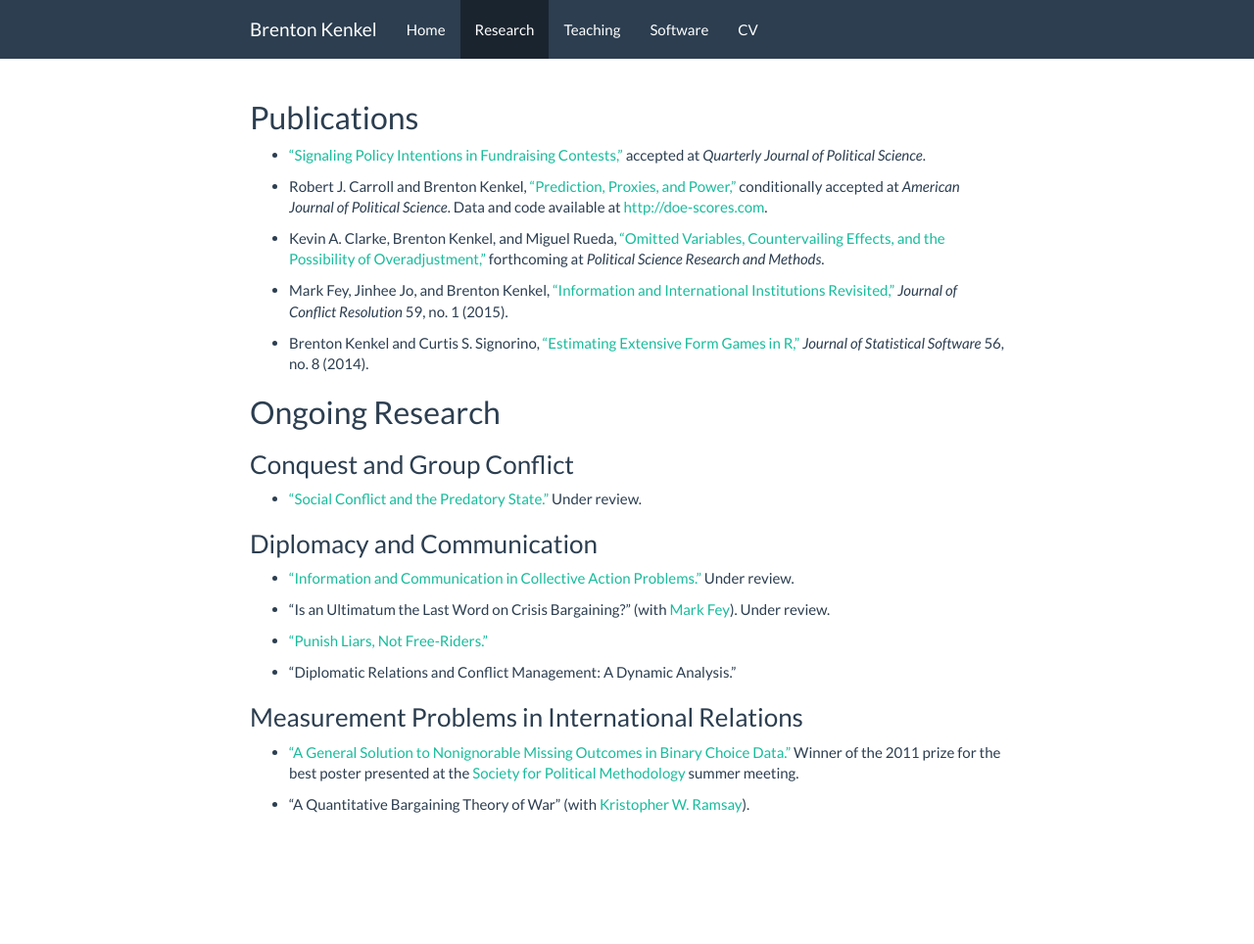
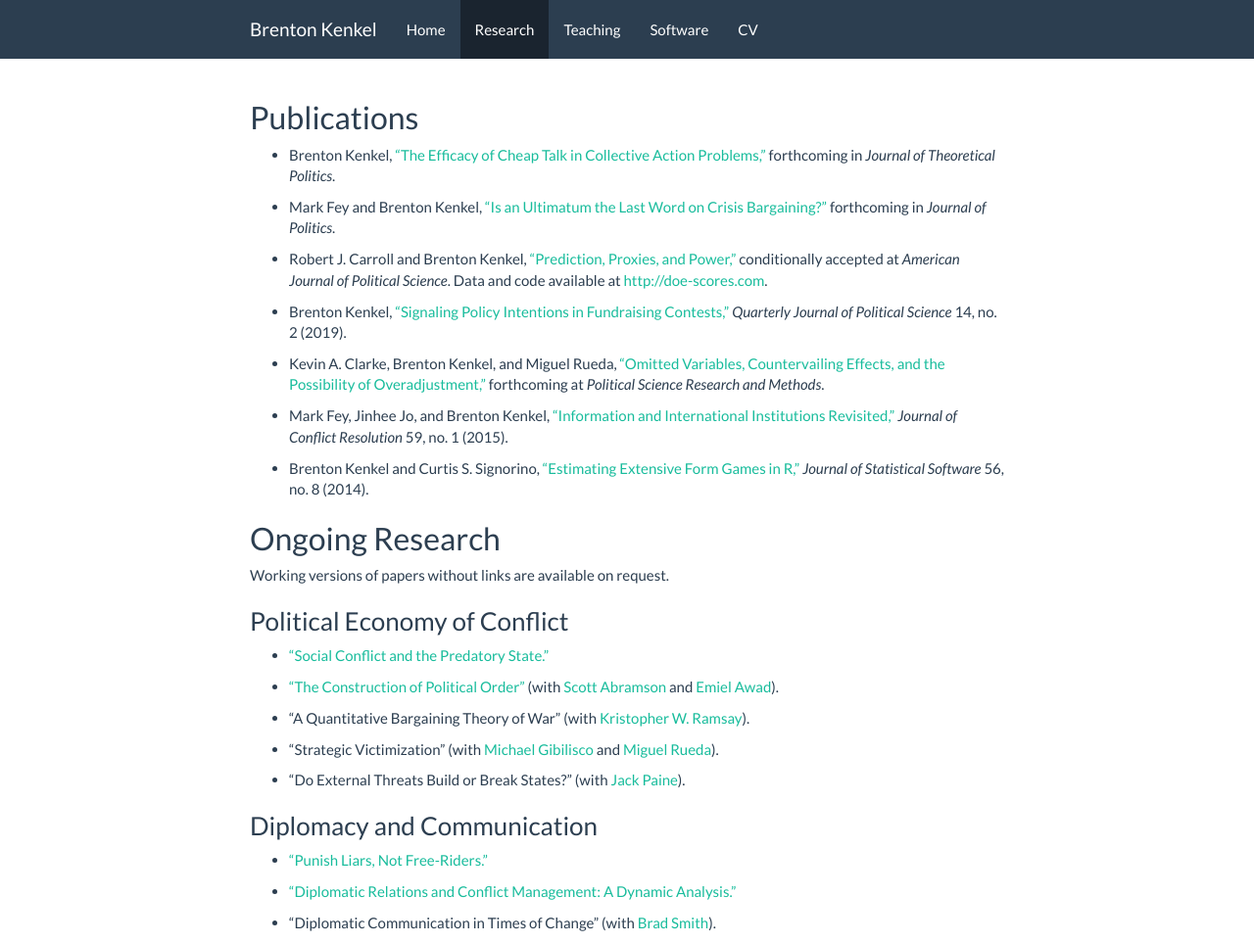
Before and after one commit to brentonk/old-website, a Jekyll site: the page built from research.md, in a window 1280 px wide. Shown: the whole page at 98% size. Built offline with Jekyll 4.4.1, drawn with Linux system fonts in a browser that asks for light colours; nearby versions of some CDN libraries; before the commit the page ends 900 px from its top, so only the background shows below that.

Commit message:
Update papers and pages for spring 2019

```diff
--- a/research.md
+++ b/research.md
@@ -8,9 +8,13 @@ description: >-
 
 # Publications
 
-* ["Signaling Policy Intentions in Fundraising Contests,"](data/valence.pdf) accepted at *Quarterly Journal of Political Science*.
+* Brenton Kenkel, ["The Efficacy of Cheap Talk in Collective Action Problems,"](http://bkenkel.com/data/ca1.pdf) forthcoming in *Journal of Theoretical Politics*.
+
+* Mark Fey and Brenton Kenkel, ["Is an Ultimatum the Last Word on Crisis Bargaining?"](http://bkenkel.com/data/ultimata.pdf) forthcoming in *Journal of Politics*.
 
 * Robert J. Carroll and Brenton Kenkel, ["Prediction, Proxies, and Power,"](data/doe.pdf) conditionally accepted at *American Journal of Political Science*.  Data and code available at <http://doe-scores.com>.
+
+* Brenton Kenkel, ["Signaling Policy Intentions in Fundraising Contests,"](http://dx.doi.org/10.1561/100.00018001) *Quarterly Journal of Political Science* 14, no. 2 (2019).
 
 * Kevin A. Clarke, Brenton Kenkel, and Miguel Rueda, ["Omitted Variables, Countervailing Effects, and the Possibility of Overadjustment,"](https://doi.org/10.1017/psrm.2016.46) forthcoming at *Political Science Research and Methods*.
 
@@ -21,24 +25,24 @@ description: >-
 
 # Ongoing Research
 
-## Conquest and Group Conflict
+Working versions of papers without links are available on request.
 
-* ["Social Conflict and the Predatory State."](data/divconq.pdf)  Under review.
+## Political Economy of Conflict
 
+* ["Social Conflict and the Predatory State."](data/divconq.pdf)
+
+* ["The Construction of Political Order"](data/state-mechanism.pdf) (with [Scott Abramson](http://www.scottfabramson.com/) and [Emiel Awad](https://emielawad.wordpress.com/)).
+
+* "A Quantitative Bargaining Theory of War" (with [Kristopher W. Ramsay](http://scholar.princeton.edu/kramsay/home)).
+
+* "Strategic Victimization" (with [Michael Gibilisco](http://michaelgibilisco.com/) and [Miguel Rueda](http://miguelrueda.net/)).
+
+* "Do External Threats Build or Break States?" (with [Jack Paine](http://www.jackpaine.com/)).
 
 ## Diplomacy and Communication
 
-* ["Information and Communication in Collective Action Problems."](data/ca1.pdf)  Under review.
-
-* "Is an Ultimatum the Last Word on Crisis Bargaining?" (with [Mark Fey](https://www.rochester.edu/college/faculty/markfey/index.html)).  Under review.
-
 * ["Punish Liars, Not Free-Riders."](data/punish-liars.pdf)
 
-* "Diplomatic Relations and Conflict Management: A Dynamic Analysis."
+* ["Diplomatic Relations and Conflict Management: A Dynamic Analysis."](data/dyndip.pdf)
 
-
-## Measurement Problems in International Relations
-
-* ["A General Solution to Nonignorable Missing Outcomes in Binary Choice Data."](data/idlogit.pdf)  Winner of the 2011 prize for the best poster presented at the [Society for Political Methodology](http://polmeth.wustl.edu) summer meeting.
-
-* "A Quantitative Bargaining Theory of War" (with [Kristopher W. Ramsay](http://scholar.princeton.edu/kramsay/home)).
+* "Diplomatic Communication in Times of Change" (with [Brad Smith](https://bradleycarlsmith.com/)).
```
Also changed, not shown: teaching.md (+4 -7 lines), 5 other files.
